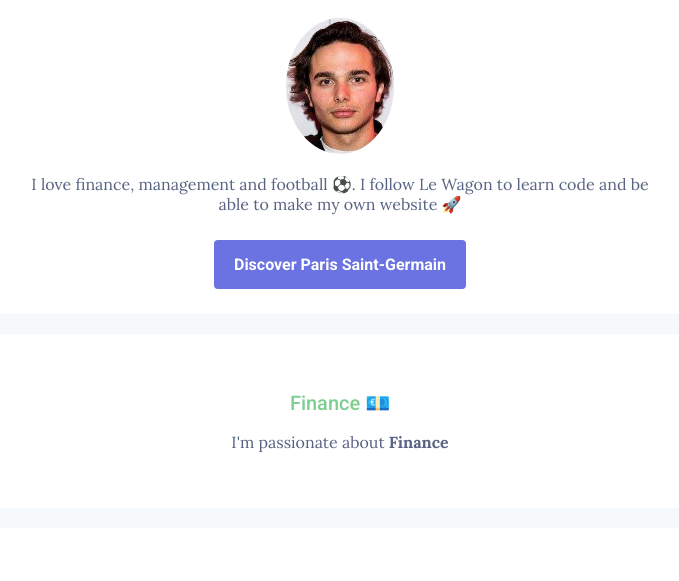
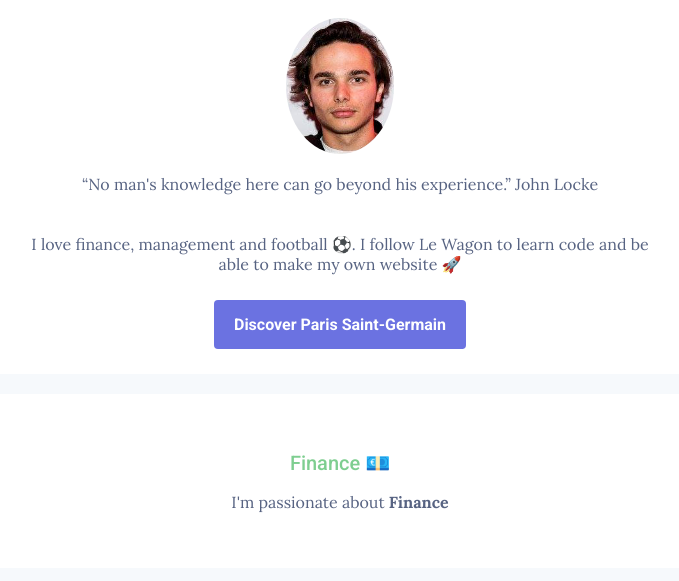
Before and after one commit to mathieu-nl/my-profile, a plain HTML site: page index.html in a window 1280 px wide. Shown: the part 213-794 px from the top of the page, without its empty margins (300-979 px from the left). Drawn offline with Linux system fonts and the light colour scheme.

Commit message:
Update index.html

```diff
--- a/index.html
+++ b/index.html
@@ -15,6 +15,9 @@
 		<div class="card-white" id="introduction">
 		<h1>Hello, I'm Mat 😎</h1>
 		<img src="images/profile-picture.png" class="img-circle" alt="Mathieu Nodé-Langlois">
+		<p>
+			“No man's knowledge here can go beyond his experience.” John Locke
+		</p>
 		<p>
 		I love finance, management and football ⚽️. I follow Le Wagon to learn code and be able to make my own website 🚀
 		</p>
```
